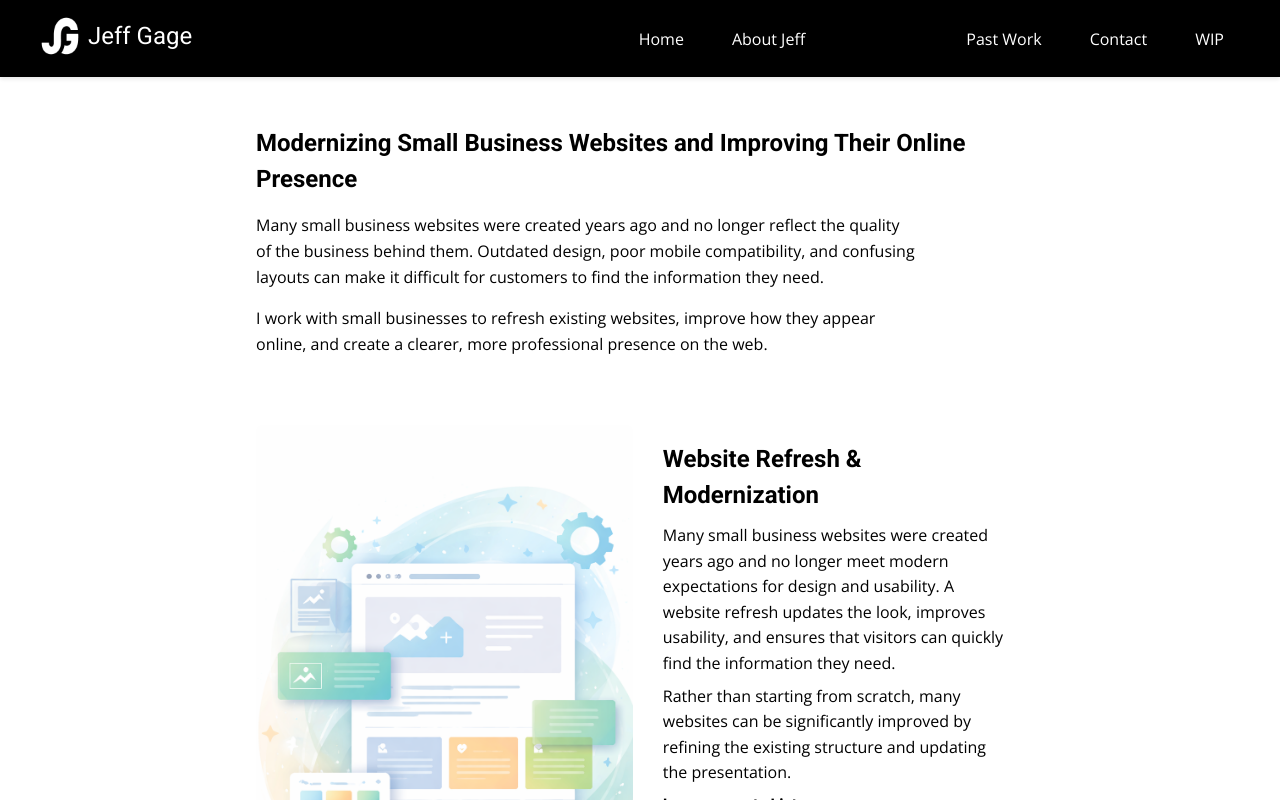
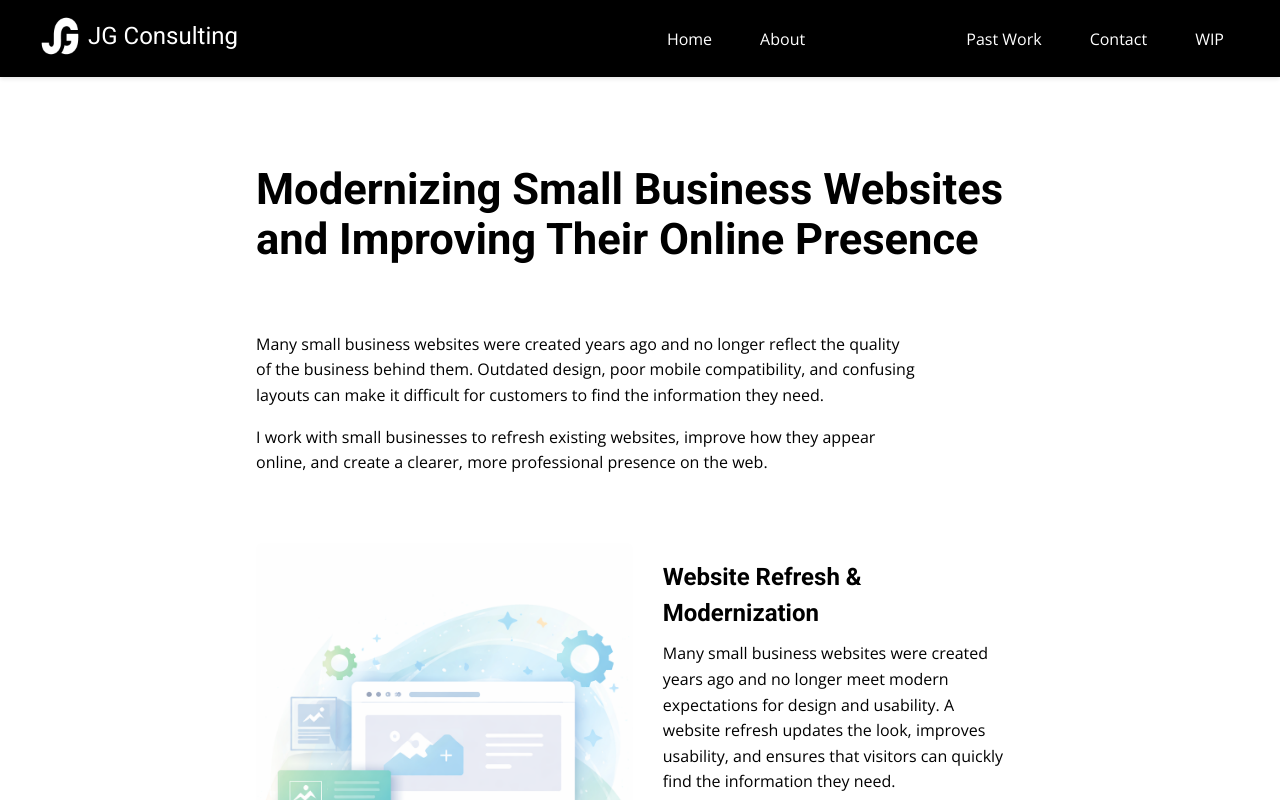
Before and after one commit to egag21/beelovedhome, a React (Vite) app: page /services in a window 1280 px wide. Shown: the top 800 px of the page. Built offline with nearby package versions, Linux system fonts and the light colour scheme; the HTML template or start-up script is replaced by a standard one.

Commit message:
Services3

```diff
--- a/index.html
+++ b/index.html
@@ -13,7 +13,7 @@
   <link
     href="https://fonts.googleapis.com/css2?family=Roboto:wght@400;700&family=Open+Sans:wght@400;700&family=Playfair+Display:wght@400;700&family=Lato:wght@400;700&family=Montserrat:wght@400;700&family=Source+Code+Pro:wght@400;700&family=Merriweather:wght@400;700&display=swap"
     rel="stylesheet">
-  <title>jeffgage-net</title>
+  <title>JG Consulting</title>
 </head>
 
 <body>
--- a/src/components/Header.jsx
+++ b/src/components/Header.jsx
@@ -13,7 +13,7 @@ const Header = () => {
         <h1 className="logo">
           <Link to="/" className="logo-link">
             <img src={logoMark} alt="" className="logo-mark" aria-hidden="true" />
-            <span>Jeff Gage</span>
+            <span>JG Consulting</span>
           </Link>
         </h1>
         <button
@@ -27,7 +27,7 @@ const Header = () => {
         </button>
         <nav id="site-nav" className={`nav ${menuOpen ? 'open' : ''}`}>
           <NavLink to="/" onClick={() => setMenuOpen(false)} className={({ isActive }) => isActive ? 'nav-link active' : 'nav-link'}>Home</NavLink>
-          <NavLink to="/about" onClick={() => setMenuOpen(false)} className={({ isActive }) => isActive ? 'nav-link active' : 'nav-link'}>About Jeff</NavLink>
+          <NavLink to="/about" onClick={() => setMenuOpen(false)} className={({ isActive }) => isActive ? 'nav-link active' : 'nav-link'}>About</NavLink>
           <NavLink to="/services" onClick={() => setMenuOpen(false)} className={({ isActive }) => isActive ? 'nav-link active' : 'nav-link'}>Services</NavLink>
           <NavLink to="/past-work" onClick={() => setMenuOpen(false)} className={({ isActive }) => isActive ? 'nav-link active' : 'nav-link'}>Past Work</NavLink>
           <NavLink to="/contact" onClick={() => setMenuOpen(false)} className={({ isActive }) => isActive ? 'nav-link active' : 'nav-link'}>Contact</NavLink>
--- a/src/components/Services.css
+++ b/src/components/Services.css
@@ -12,6 +12,10 @@
 .services-page__section {
   border: none;
   box-shadow: none;
+}
+
+.services-page__h1-buffer {
+  margin-top: 40px;
 }
 
 .services-page__section h2:not(.heading-layout__title) {
@@ -40,6 +44,10 @@
   object-position: center;
 }
 
+.services-page__hero .hero__img {
+  filter: blur(2px) brightness(1.2) saturate(0.95) contrast(0.95);
+}
+
 @media (max-width: 760px) {
   .services-page {
     gap: 1em;
--- a/src/components/Services.jsx
+++ b/src/components/Services.jsx
@@ -3,6 +3,7 @@ import './Services.css';
 import './WorkInProgress.css';
 import ImageTile from './layouts/ImageTile';
 import HeroBanner from './layouts/HeroBanner';
+import HeadingDisplay from './layouts/HeadingDisplay';
 import abstractDesignImage from '../../abstract design.png';
 import ctaBackgroundImage from '../../1x/CTA BG.png';
 
@@ -12,8 +13,18 @@ const Services = () => {
 
   return (
     <div className="page-content services-page">
+      <section className="services-page__section services-page__h1-buffer sample-text LO-18-HdngH1">
+        <HeadingDisplay
+          headerStyle={headerStyle}
+          bodyStyle={bodyStyle}
+          title="Modernizing Small Business Websites and Improving Their Online Presence"
+          lead={null}
+          beforeContext={null}
+          afterContext={null}
+        />
+      </section>
+
       <section className="services-page__section sample-text LO-01-Stnd">
-        <h2 style={headerStyle}>Modernizing Small Business Websites and Improving Their Online Presence</h2>
         <p style={bodyStyle}>
           Many small business websites were created years ago and no longer reflect the quality of the
           business behind them. Outdated design, poor mobile compatibility, and confusing layouts can make
@@ -94,7 +105,6 @@ const Services = () => {
             headline: 'Ready to Improve Your Website?',
             body: 'If your website feels outdated, unclear, or no longer reflects the quality of your business, I’d be glad to talk through what could be improved.',
             cta: { label: 'Contact Me' },
-            micro: 'No pressure, just a conversation about what your site may need.',
           }}
         />
       </section>
```
Also changed, not shown: 5 other files (tests, documents, lock files or other folders).
